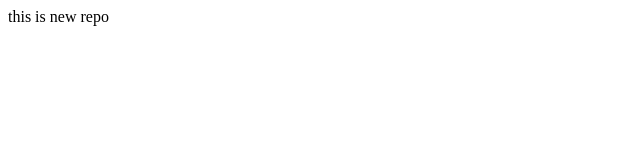
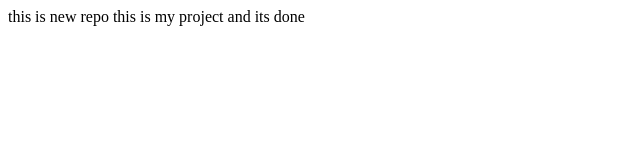
Before and after one commit to Adilsk02012001/localrepo, a plain HTML site: page index.html in a window 1280 px wide. Shown: the whole page, without its empty margins (0-640 px from the left). Drawn offline with Linux system fonts and the light colour scheme.

Commit message:
first change

```diff
--- a/index.html
+++ b/index.html
@@ -1 +1,2 @@
 <pr>this is new repo</pr>
+<pr>this is my project and its done</pr>
```
